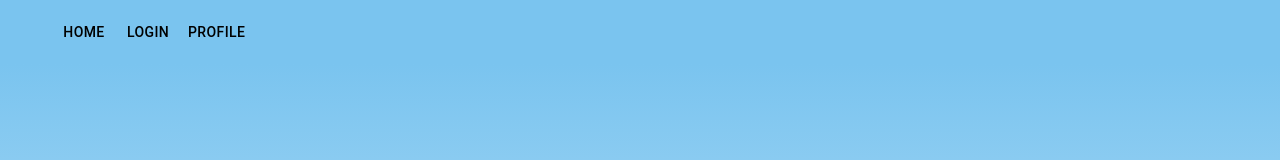
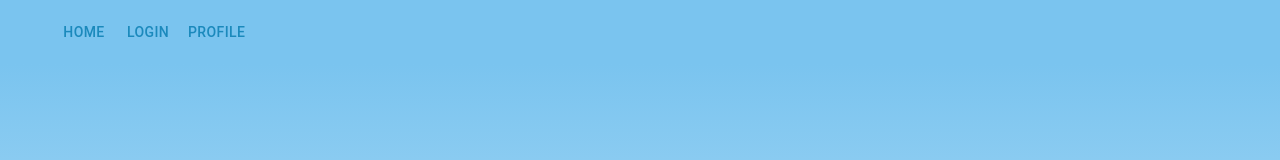
Before and after one commit to CBshmear/big-ole-3, a React (Create React App) app in the folder client/: page /signup in a window 1280 px wide. Shown: the top 160 px of the page. Built offline with nearby package versions, Linux system fonts and the light colour scheme.

Commit message:
heroku attempts

```diff
--- a/client/src/components/NavBar.js
+++ b/client/src/components/NavBar.js
@@ -30,14 +30,14 @@ export default function ButtonAppBar() {
             {/* <MenuIcon /> */}
           </IconButton>
 
-          <Button href="/" color="inherit">
-            Home
+          <Button color="inherit">
+            <Link to="/">Home</Link>
           </Button>
-          <Button href="/signin" color="inherit">
-            Login
+          <Button color="inherit">
+            <Link to="/signin">Login</Link>
           </Button>
-          <Button href="/profile" color="inherit">
-            Profile
+          <Button color="inherit">
+            <Link to="/profile">Profile</Link>
           </Button>
         </Toolbar>
       </AppBar>
```
